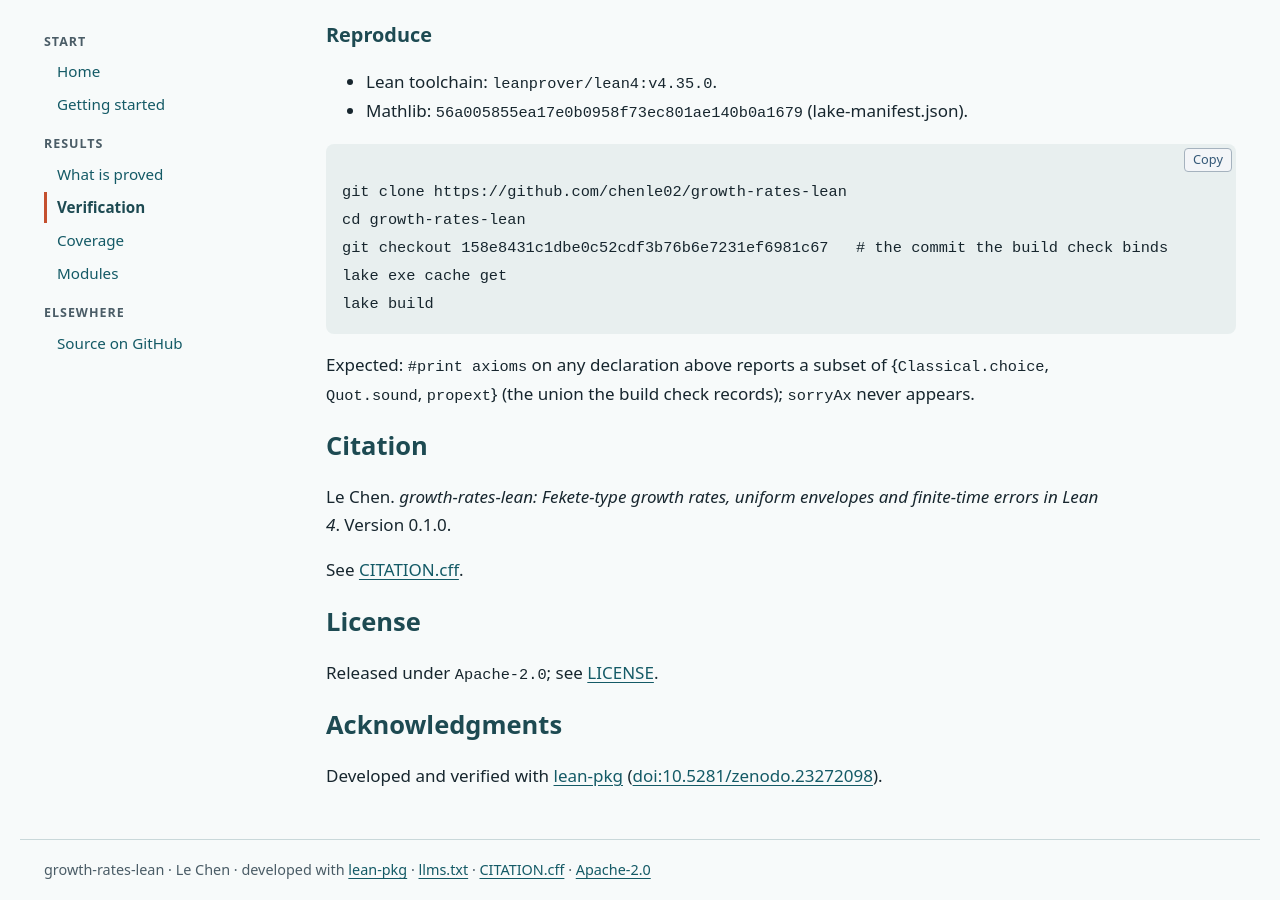
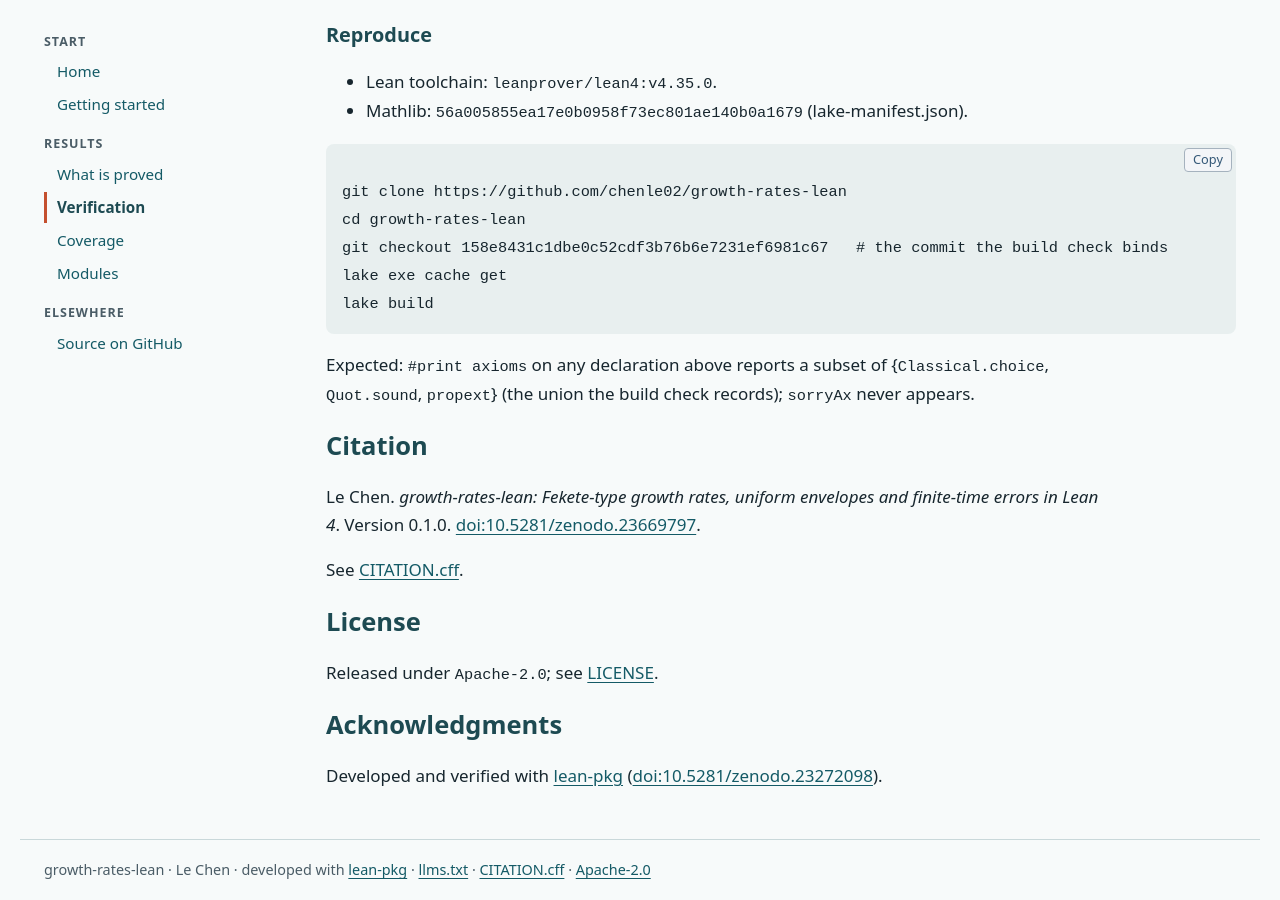
Before and after one commit to chenle02/growth-rates-lean, a Jekyll site: the page built from docs/verification.md, in a window 1280 px wide and 900 px high, scrolled down 17100 px. Built offline with Jekyll 4.4.1, drawn with Linux system fonts in a browser that asks for light colours; our own code applies the rules of GitHub Pages for plain Markdown files.

Commit message:
README and docs: re-render the verification page and formalization.yaml with the Zenodo DOI
Co-Authored-By: Claude Opus 5.5 (1M context) <noreply@anthropic.com>

```diff
--- a/docs/verification.md
+++ b/docs/verification.md
@@ -515,7 +515,7 @@ Expected: `#print axioms` on any declaration above reports a subset of {`Classic
 
 ## Citation
 
-Le Chen. *growth-rates-lean: Fekete-type growth rates, uniform envelopes and finite-time errors in Lean 4*. Version 0.1.0.
+Le Chen. *growth-rates-lean: Fekete-type growth rates, uniform envelopes and finite-time errors in Lean 4*. Version 0.1.0. [doi:10.5281/zenodo.23669797](https://doi.org/10.5281/zenodo.23669797).
 
 See [CITATION.cff](https://github.com/chenle02/growth-rates-lean/blob/HEAD/CITATION.cff).
 
```
Also changed, not shown: README.md.
